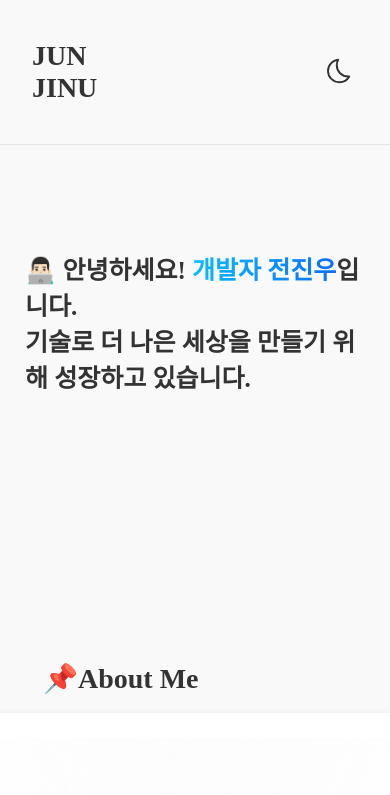
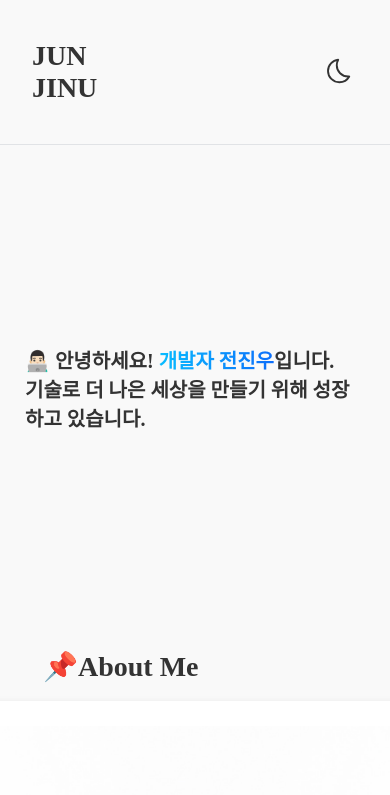
Before and after one commit to Jun-Jinu/portfolio, a Next.js app: page / in a window 390 px wide. Shown: the top 795 px of the page. Built offline with nearby package versions, Linux system fonts and the light colour scheme.

Commit message:
feat: 모바일뷰 상단바 고정해제

```diff
--- a/components/common/introduce.tsx
+++ b/components/common/introduce.tsx
@@ -14,8 +14,8 @@ const Container = styled.div`
     color: #333;
 
     @media screen and (max-width: 768px) {
-        padding: 250px 0px;
-        font-size: 25px;
+        padding: 200px 0px;
+        font-size: 20px;
     }
 `;
 
--- a/components/layout/navbar.tsx
+++ b/components/layout/navbar.tsx
@@ -22,6 +22,10 @@ const NavbarContainer = styled.nav<{ darkMode: boolean }>`
     padding: 1rem;
     width: 100%;
     border-bottom: 1px solid #e1e3e6;
+
+    @media screen and (max-width: 768px) {
+        position: relative;
+    }
 `;
 
 const NavMenuContainer = styled.div`
```
